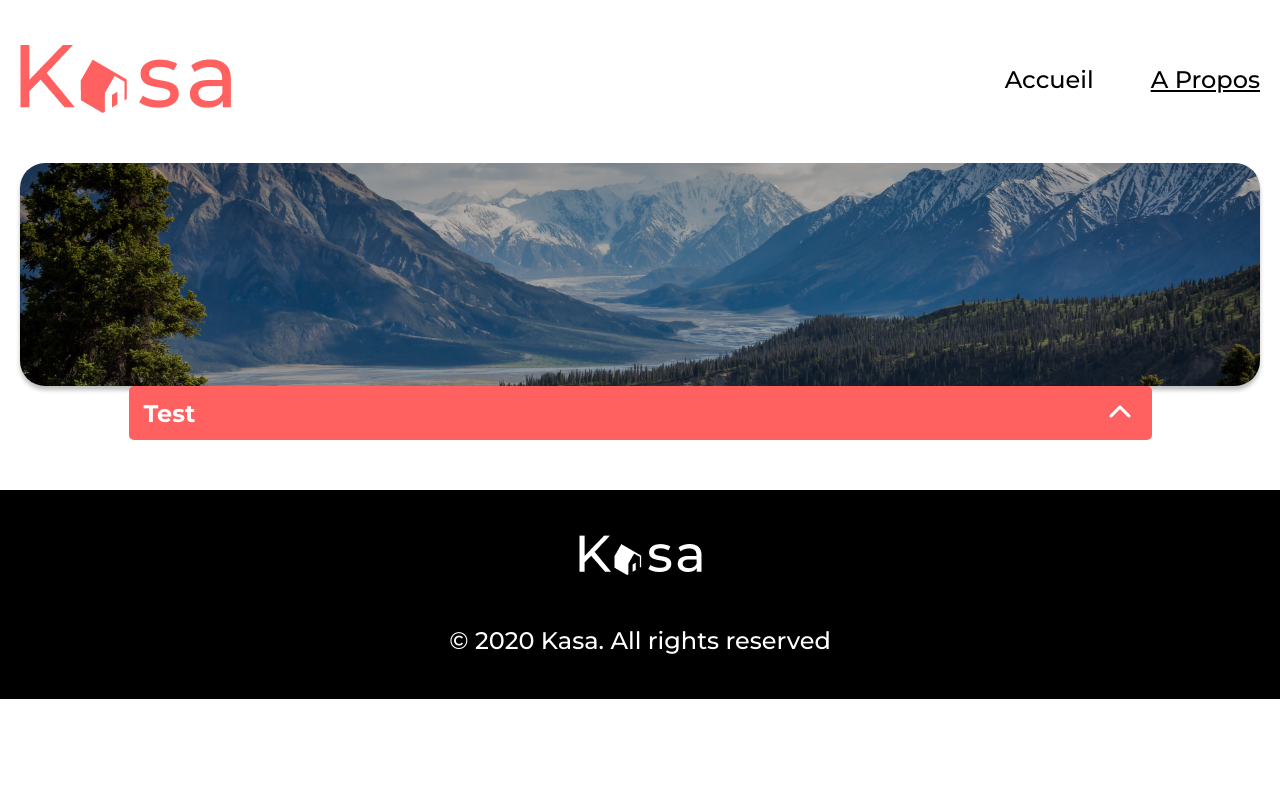
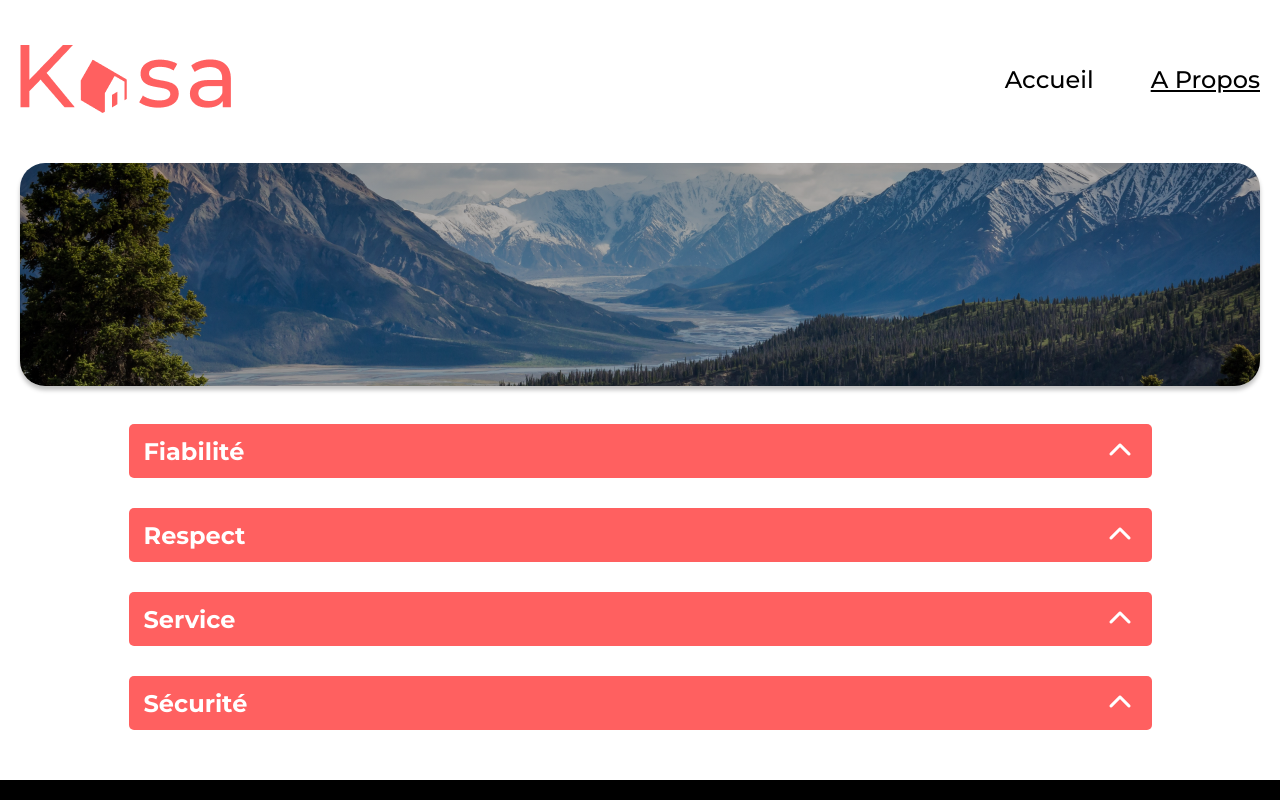
Before and after one commit to BetaPeche/Kasa, a React (Vite) app: page /about in a window 1280 px wide. Shown: the top 800 px of the page. Built offline with nearby package versions, Linux system fonts and the light colour scheme.

Commit message:
Add dynamic collaps and end of about page

```diff
--- a/src/components/Collapse.jsx
+++ b/src/components/Collapse.jsx
@@ -1,6 +1,7 @@
 import { useState } from "react"
+import PropTypes from "prop-types"
 
-const Collapse = () => {
+const Collapse = ({ title, content }) => {
     const [showCollapse, setShowCollapse] = useState(false)
 
     return (
@@ -13,7 +14,7 @@
                         : setShowCollapse(true)
                 }
             >
-                <h2>Test</h2>
+                <h2>{title}</h2>
                 <i
                     className={
                         showCollapse
@@ -23,10 +24,15 @@
                 ></i>
             </div>
             <div className="collapse-content">
-                <p>contenu</p>
+                <p>{content}</p>
             </div>
         </div>
     )
 }
 
+Collapse.propTypes = {
+    title: PropTypes.string.isRequired,
+    content: PropTypes.string.isRequired,
+}
+
 export default Collapse
--- a/src/pages/About.jsx
+++ b/src/pages/About.jsx
@@ -7,12 +7,43 @@
     "linear-gradient(rgba(0, 0, 0, 0.30), rgba(0, 0, 0, 0.30)),url(../../../assets/img/background2.png) center/cover"
 const text = ""
 
+const data = [
+    {
+        title: "Fiabilité",
+        content:
+            "Les annonces postées sur Kasa garantissent une fiabilité totale. Les photos sont conformes aux logements, et toutes les informations sont régulièrement vérifiées  par nos équipes.",
+    },
+    {
+        title: "Respect",
+        content:
+            "La bienveillance fait partie des valeurs fondatrices de Kasa. Tout comportement discriminatoire ou de perturbation du voisinage entraînera une exclusion de notre plateforme.",
+    },
+    {
+        title: "Service",
+        content:
+            "La bienveillance fait partie des valeurs fondatrices de Kasa. Tout comportement discriminatoire ou de perturbation du voisinage entraînera une exclusion de notre plateforme.",
+    },
+    {
+        title: "Sécurité",
+        content:
+            "La sécurité est la priorité de Kasa. Aussi bien pour nos hôtes que pour les voyageurs, chaque logement correspond aux critères de sécurité établis par nos services. En laissant une note aussi bien à l'hôte qu'au locataire, cela permet à nos équipes de vérifier que les standards sont bien respectés. Nous organisons également des ateliers sur la sécurité domestique pour nos hôtes.",
+    },
+]
+
 const About = () => {
     return (
         <>
             <Header />
             <Banner text={text} background={background} />
-            <Collapse />
+            <main className="about-content">
+                {data.map((data, index) => (
+                    <Collapse
+                        key={index}
+                        title={data.title}
+                        content={data.content}
+                    />
+                ))}
+            </main>
             <Footer />
         </>
     )
--- a/src/styles/index.scss
+++ b/src/styles/index.scss
@@ -7,3 +7,4 @@
 @import "./components/collapse";
 @import "./pages/home";
 @import "./pages/error";
+@import "./pages/about";
--- /dev/null
+++ b/src/styles/pages/_about.scss
@@ -0,0 +1,10 @@
+.about-content{
+    flex-grow: 1;
+    margin-top: 38px;
+    max-width: 1240px;
+    width: calc(100% - 40px);
+    display: flex;
+    flex-direction: column;
+    align-items: center;
+    gap: 30px;
+}
```
